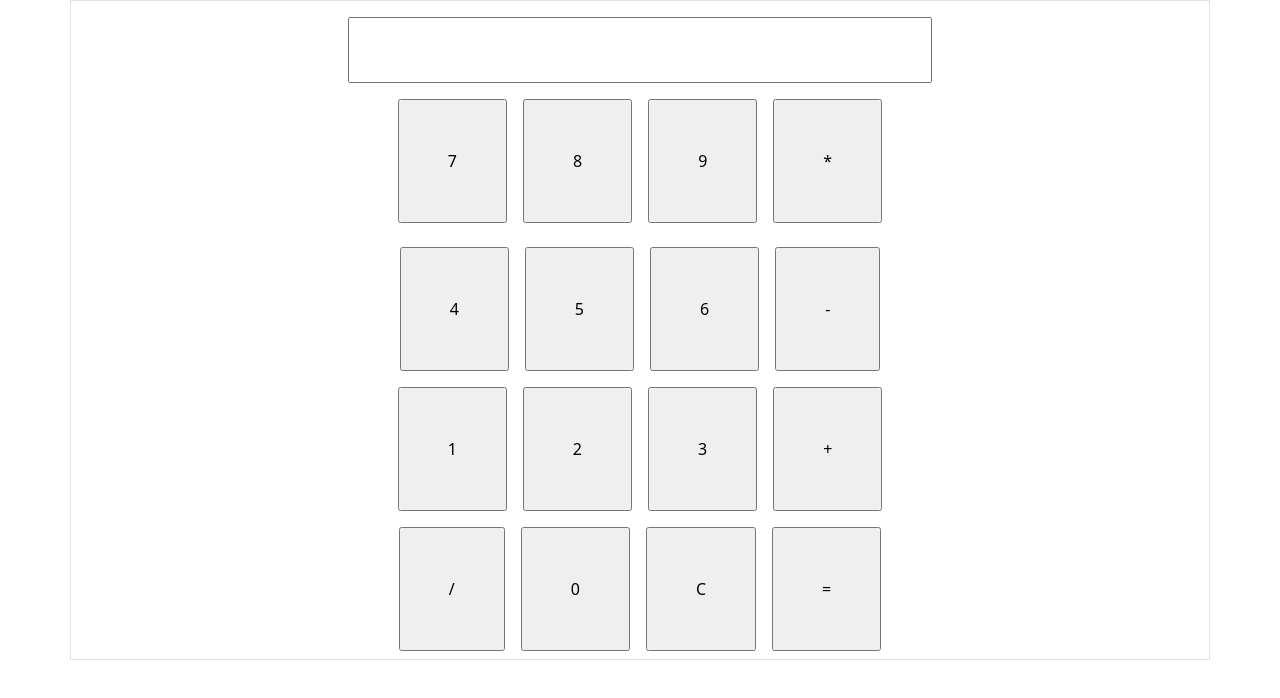
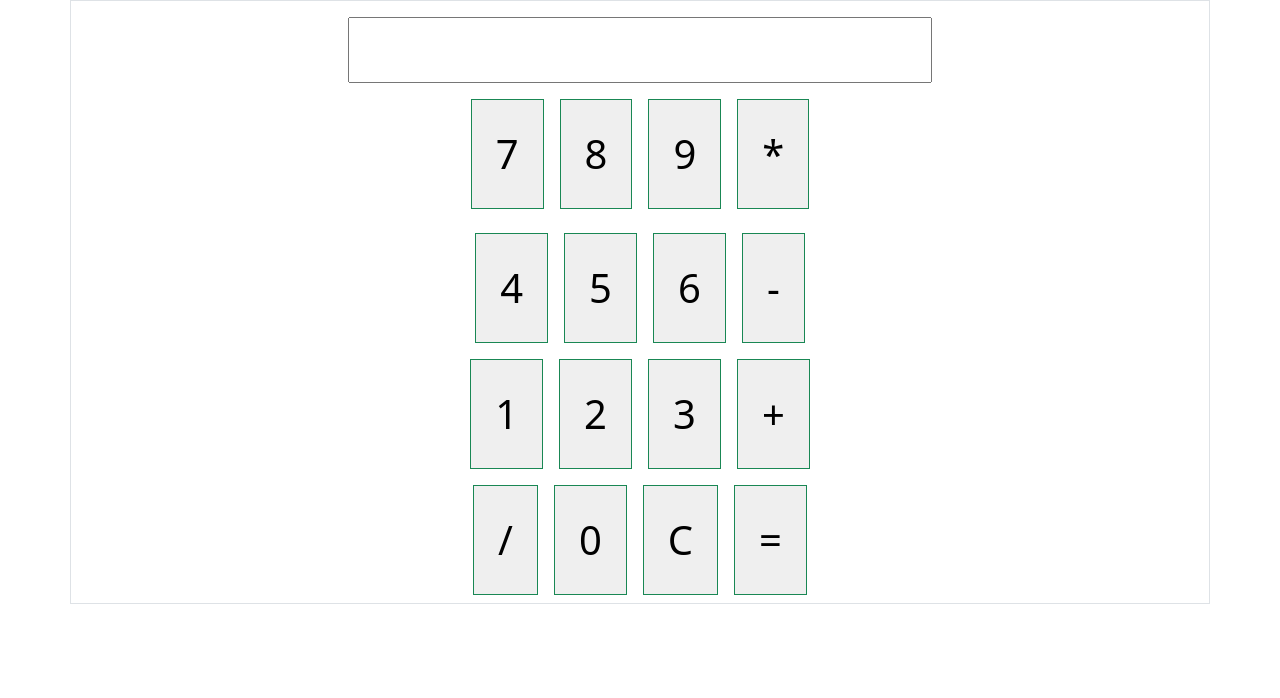
Before and after one commit to amuthavanmoorthi/JavaScript-Repo, a plain HTML site: page Day5/index.html in a window 1280 px wide. Drawn offline with nearby package versions, Linux system fonts and the light colour scheme.

Commit message:
Altered something

```diff
--- /dev/null
+++ b/Day5/Cal.css
@@ -0,0 +1,8 @@
+/* .Cus_But:hover{
+    background-color: black;
+    color: azure;
+} */
+
+.Cus-But{
+    background-color: rgb(232, 188, 156);
+}
--- a/Day5/index.html
+++ b/Day5/index.html
@@ -11,40 +11,39 @@
 <body>
 
 
-    <div class="container border">
+    <div class="container border text-align-center">
         <div class="d-flex justify-content-center">
             <input type="text" class="MainBox mt-3 fs-1" id="InputBox">
         </div>
         <div class="column d-flex justify-content-center p-2">
-            <input type="button" value="7" class="p-5 m-2" onclick="Input('7')">
-            <input type="button" value="8" class="p-5 m-2" onclick="Input('8')">
-            <input type="button" value="9" class="p-5 m-2" onclick="Input('9')">
-            <input type="button" value="*" class="p-5 m-2" onclick="Input('*')"><br>
+            <input type="button" value="7" class="p-4 m-2 fs-1 border border-success Cus-But" onclick="Input('7')">
+            <input type="button" value="8" class="p-4 m-2 fs-1 border border-success Cus-But" onclick="Input('8')">
+            <input type="button" value="9" class="p-4 m-2 fs-1 border border-success Cus-But" onclick="Input('9')">
+            <input type="button" value="*" class="p-4 m-2 fs-1 border border-success Cus-But" onclick="Input('*')">
         </div>
         <div class="column d-flex justify-content-center">
-            <input type="button" value="4" class="p-5 m-2" onclick="Input('4')">
-            <input type="button" value="5" class="p-5 m-2" onclick="Input('5')">
-            <input type="button" value="6" class="p-5 m-2" onclick="Input('6')">
-            <input type="button" value="-" class="p-5 m-2" onclick="Input('-')"><br>
+            <input type="button" value="4" class="p-4 m-2 fs-1 border border-success Cus-But" onclick="Input('4')">
+            <input type="button" value="5" class="p-4 m-2 fs-1 border border-success Cus-But" onclick="Input('5')">
+            <input type="button" value="6" class="p-4 m-2 fs-1 border border-success Cus-But" onclick="Input('6')">
+            <input type="button" value="-" class="p-4 m-2 fs-1 border border-success Cus-But" onclick="Input('-')">
         </div>
         <div class="column d-flex justify-content-center">
-            <input type="button" value="1" class="p-5 m-2" onclick="Input('1')">
-            <input type="button" value="2" class="p-5 m-2" onclick="Input('2')">
-            <input type="button" value="3" class="p-5 m-2" onclick="Input('3')">
-            <input type="button" value="+" class="p-5 m-2" onclick="Input('+')"><br>
+            <input type="button" value="1" class="p-4 m-2 fs-1 border border-success Cus-But" onclick="Input('1')">
+            <input type="button" value="2" class="p-4 m-2 fs-1 border border-success Cus-But" onclick="Input('2')">
+            <input type="button" value="3" class="p-4 m-2 fs-1 border border-success Cus-But" onclick="Input('3')">
+            <input type="button" value="+" class="p-4 m-2 fs-1 border border-success Cus-But" onclick="Input('+')">
         </div>
         <div class="column d-flex justify-content-center">
-            <input type="button" value="/" class="p-5 m-2" onclick="Input('/')">
-            <input type="button" value="0" class="p-5 m-2" onclick="Input('0')">
-            <input type="button" value="C" class="p-5 m-2" onclick="Clear()">
-            <input type="button" value="=" class="p-5 m-2" onclick="Equal()">
+            <input type="button" value="/" class="p-4 m-2 fs-1 border border-success Cus-But" onclick="Input('/')">
+            <input type="button" value="0" class="p-4 m-2 fs-1 border border-success Cus-But" onclick="Input('0')">
+            <input type="button" value="C" class="p-4 m-2 fs-1 border border-success Cus-But" onclick="Clear()">
+            <input type="button" value="=" class="p-4 m-2 fs-1 border border-success Cus-But" onclick="Equal()">
     </div>
 
     <script>
 
         function Input(value){
             var ResultBox = document.getElementById("InputBox").value += value;
-
         }
         function Clear(){
             var ClearBox = document.getElementById("InputBox").value ="";
@@ -52,7 +51,6 @@
         function Equal(){
             var EqualBox = eval(document.getElementById("InputBox").value);
             document.getElementById("InputBox").value=EqualBox;
-
         }
     </script>
 </body>
```
Also changed, not shown: Day5/Calculator.html (added, +26 -0 lines).
